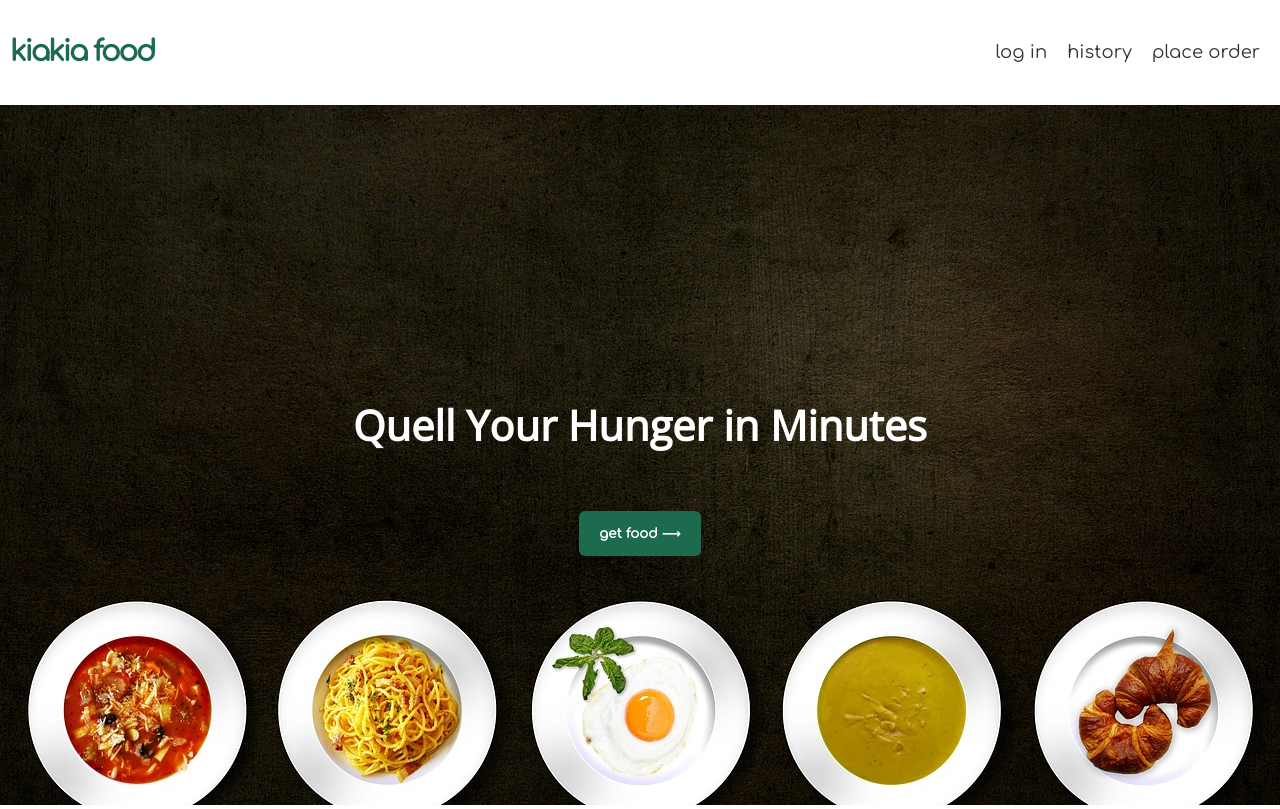
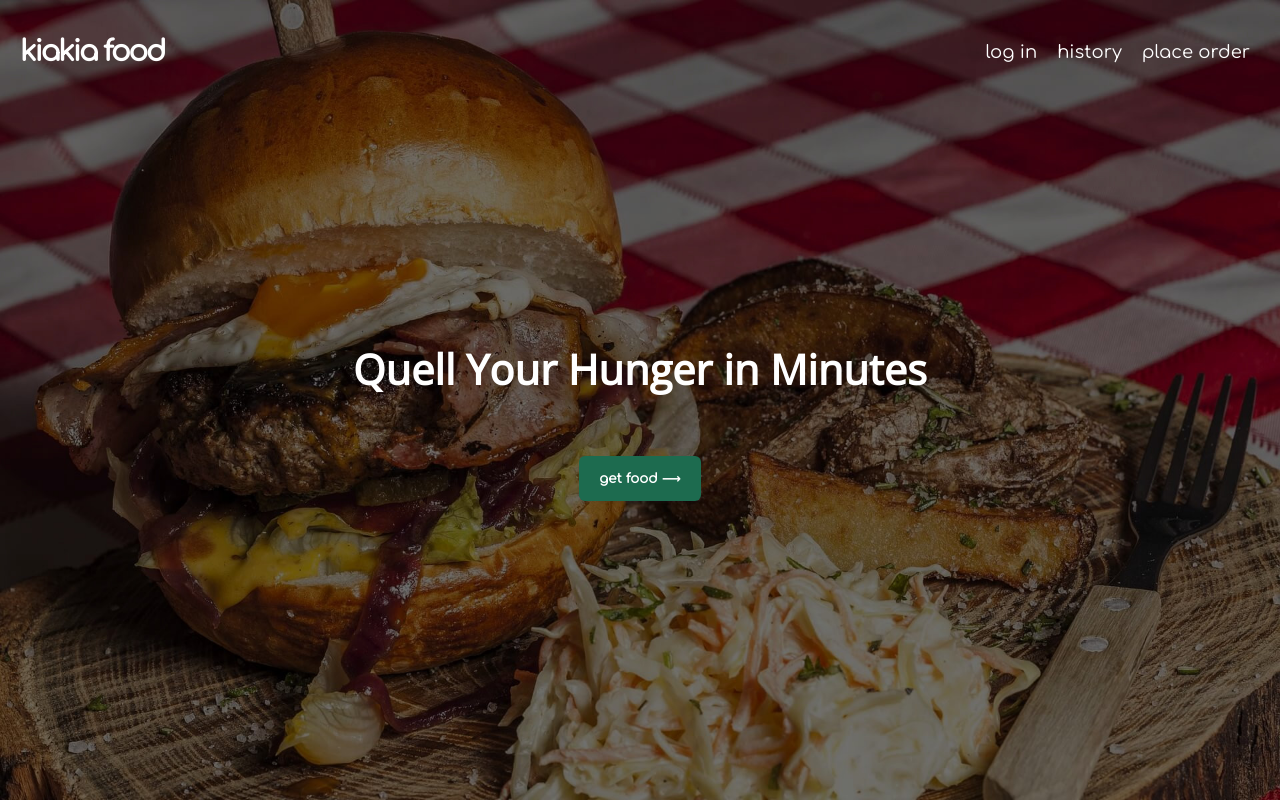
Before and after one commit to akhilome/fast-food-fast, a plain HTML site: page ui/index.html in a window 1280 px wide. Shown: the top 809 px of the page. Drawn offline with nearby package versions, Linux system fonts and the light colour scheme.

Commit message:
bug(hero-background): change homepage hero section layout
[Fixes #160801287]

```diff
--- a/ui/assets/main.css
+++ b/ui/assets/main.css
@@ -13,8 +13,26 @@ header {
   display: flex;
   font-family: 'Comfortaa', cursive;
   justify-content: space-between;
-  padding: 5px 10px;
+  padding: 5px 20px;
   text-transform: lowercase;
+}
+
+header.transparent {
+  position: absolute;
+  width: calc(100% - 40px);
+}
+
+header.transparent .site-title a {
+  color: #fff;
+}
+
+header.transparent nav a {
+  color: #fff;
+}
+
+header.transparent nav a:hover {
+  color: #fff;
+  background: rgba(41, 152, 111, 0.5);
 }
 
 .site-title a {
@@ -99,11 +117,14 @@ img.food {
 /* Frontpage Hero Section */
 .hero {
   align-items: center;
-  background: url('./images/hero-food.jpg');
+  background: url('./images/hamburger.jpg');
+  background-attachment: fixed;
+  background-repeat: no-repeat;
+  background-size: cover;
   color: #fff;
   display: flex;
   flex-direction: column;
-  height: calc(100vh - 100px);
+  height: 100vh;
   justify-content: center;
   padding: 0 30px;
 }
--- a/ui/index.html
+++ b/ui/index.html
@@ -9,7 +9,7 @@
   <title>Kiakia Food</title>
 </head>
 <body>
-  <header>
+  <header class="transparent">
     <div class="site-title">
       <h2><a href="index.html">Kiakia Food</a></h2>
     </div>
```
Also changed, not shown: ui/assets/images/hamburger.jpg (added), ui/assets/images/hero-food.jpg (deleted).
